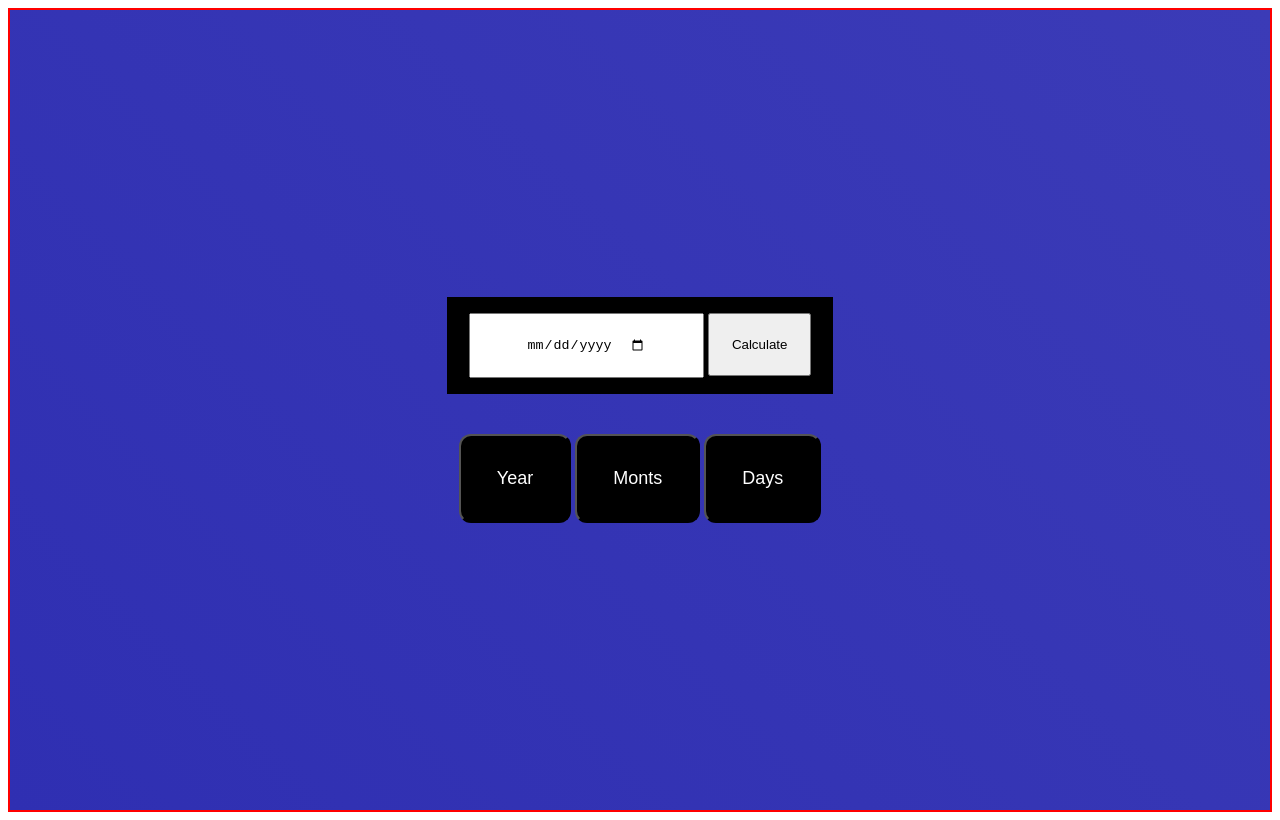
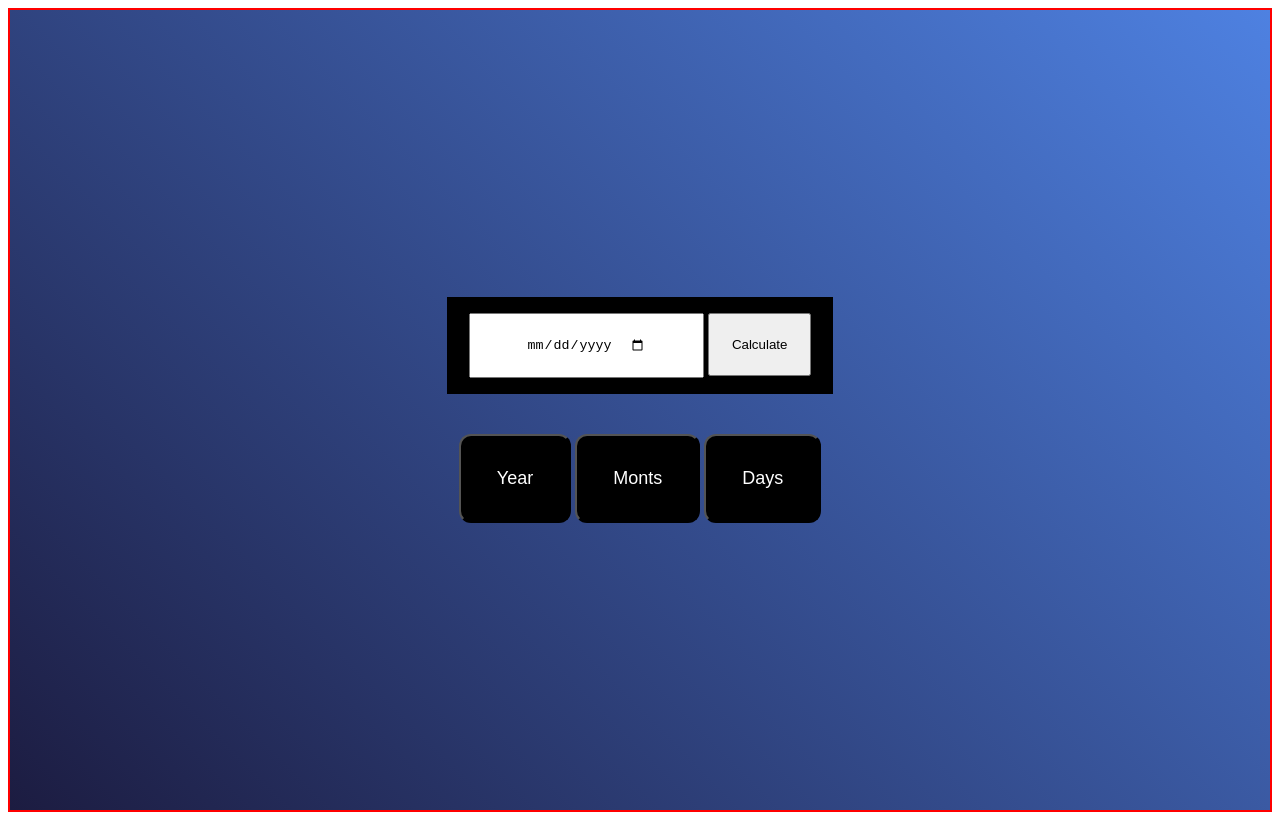
Before and after one commit to Usama-khanx/classTask-05, a plain HTML site: page index.html in a window 1280 px wide. Drawn offline with Linux system fonts and the light colour scheme.

Commit message:
change a background of a container

```diff
--- a/style/style.css
+++ b/style/style.css
@@ -7,7 +7,7 @@
     justify-content: center;
     height: 100vh;
     gap: 40px;
-    background: linear-gradient(45deg, rgb(47, 47, 178),rgb(59, 59, 183));
+    background: linear-gradient(45deg, rgb(28, 28, 65),#4e81e1);
 }
 
 .showDAte{
```
